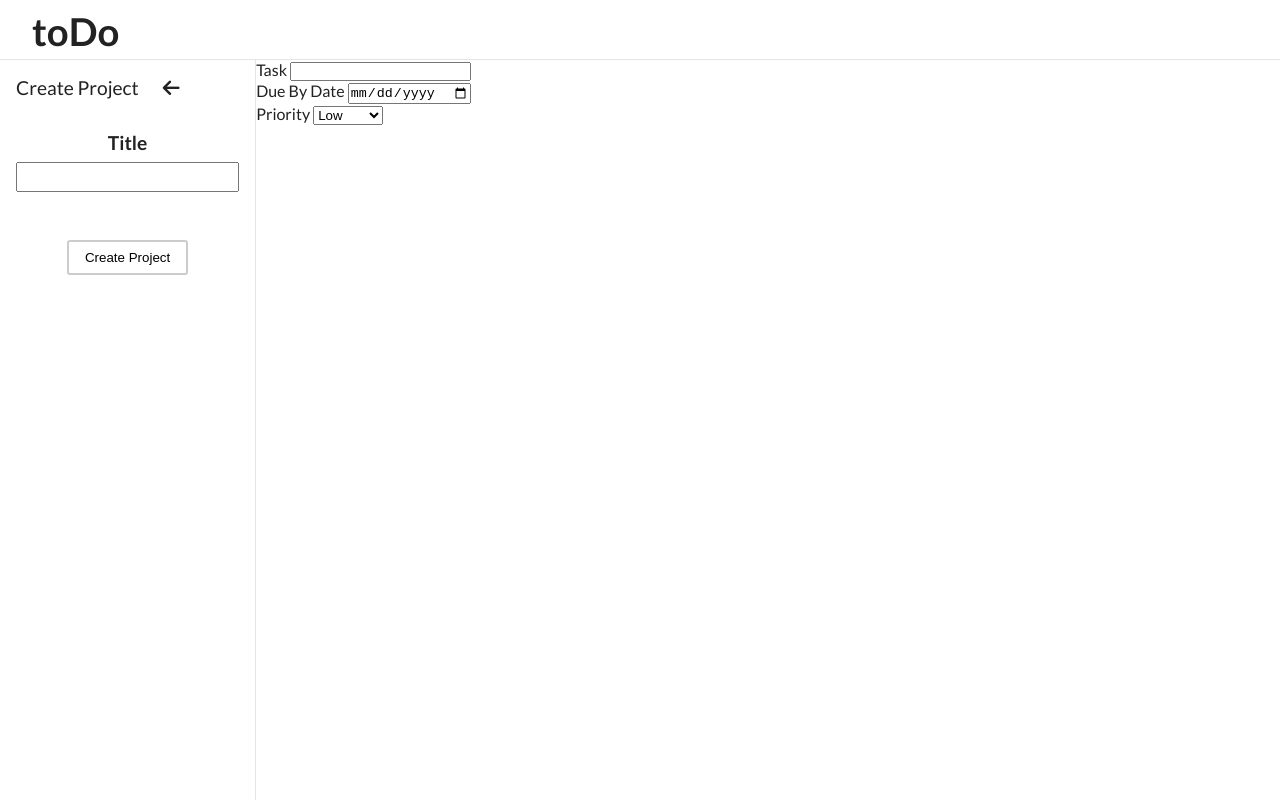
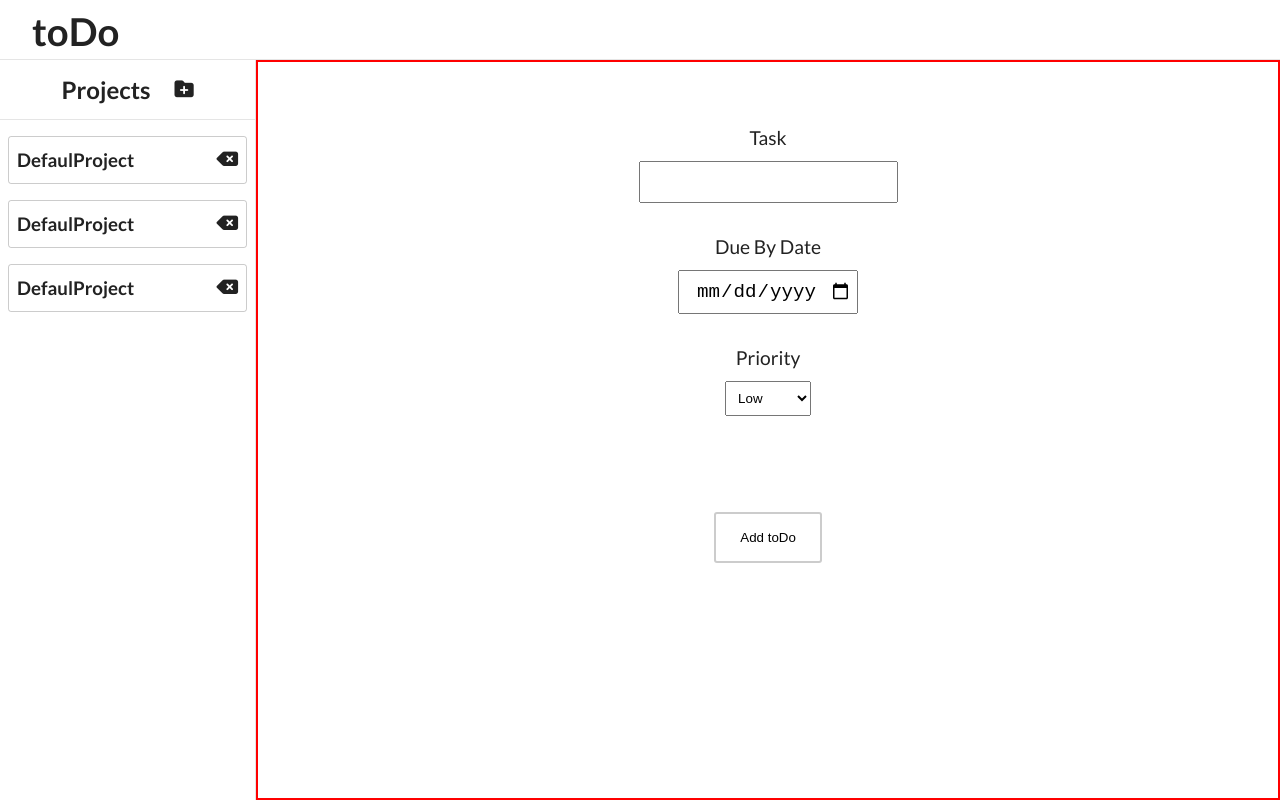
Before and after one commit to NCJ0110/Project-ToDo, a website built with webpack: page src/template.html in a window 1280 px wide. Built offline with nearby package versions, Linux system fonts and the light colour scheme.

Commit message:
continue html and style on add todo form

```diff
--- a/src/styles/styles.css
+++ b/src/styles/styles.css
@@ -26,7 +26,6 @@ body {
 
 main {
     display: flex;
-    position: relative;
 }
 /*HEADER STYLES */
 .header {
@@ -139,14 +138,21 @@ main {
     width: 100%;
 }
 
-.project-add-form button {
+.submit-add-project {
     padding: 0.5rem 1rem;
     background: var(--main-white);
     border: 2px solid rgba(0,0,0,0.2);
     border-radius: 3px;
     margin-top: 3rem;
     cursor: pointer;
+    transition: var(--main-transition);
 }
+
+.submit-add-project:hover {
+    background: var(--main-black);
+    color: var(--main-white);
+}
+
 
 .btn-container {
     display: flex;
@@ -157,6 +163,7 @@ main {
 
 .main-body {
     width: 100%;
+    position: relative;
 }
 
 .main-body-header {
@@ -247,6 +254,55 @@ main {
     background-color: var(--main-white);
     width: 100%;
     height: 100%;
-    position: fixed;
-    top: 60px;
+    position: absolute;
+    top: calc(100vh);
+    left: 0px;
+    display: flex;
+    flex-direction: column;
+    justify-content: flex-start;
+    align-items: center;
+    border: 2px solid red;
+    padding: 2rem 2rem;
+    transition: var(--main-transition)
 }
+
+.add-todo-form-active {
+    top: 0px;
+}
+
+.form-item {
+    display: flex;
+    flex-direction: column;
+    text-align: center;
+    margin-top: 2rem;
+}
+
+.form-item label {
+    font-size: 1.2rem;
+    padding-bottom: 0.75rem;
+}
+
+.form-item input {
+    font-size: 1.2rem;
+    padding: 0.5rem 0.25rem;
+    text-align: center;
+}
+
+.form-item select{
+    padding: 0.5rem;
+}
+
+.submit-add-todo {
+    padding: 1rem 1.5rem;
+    background: var(--main-white);
+    border: 2px solid rgba(0,0,0,0.2);
+    border-radius: 3px;
+    margin-top: 6rem;
+    cursor: pointer;
+    transition: var(--main-transition);
+}
+
+.submit-add-todo:hover {
+    background: var(--main-black);
+    color: var(--main-white);
+}
--- a/src/template.html
+++ b/src/template.html
@@ -38,7 +38,7 @@
                 </div>
             </div>
 
-            <div class="project-add-form project-add-form-active">
+            <div class="project-add-form">
                 <span class="project-add-form-title">Create Project<i class="fa-solid fa-arrow-left"></i></span>
                 <label for="title">Title</label>
                 <input type="text" id="title">
@@ -75,7 +75,7 @@
                 </div>
             </div>
 
-            <div class="add-todo-form">
+            <div class="add-todo-form add-todo-form-active">
                 <div class="form-item">
                     <label for="task">Task</label>
                     <input type="text" id="task">
@@ -92,6 +92,8 @@
                         <option value="high">High</option>
                     </select>
                 </div>
+
+                <button class="submit-add-todo">Add toDo</button>
             </div>
         </section>
     </main>
```
Also changed, not shown: dist/bundle0bab478d9587b28204cd.js, dist/index.html, 2 other files.
